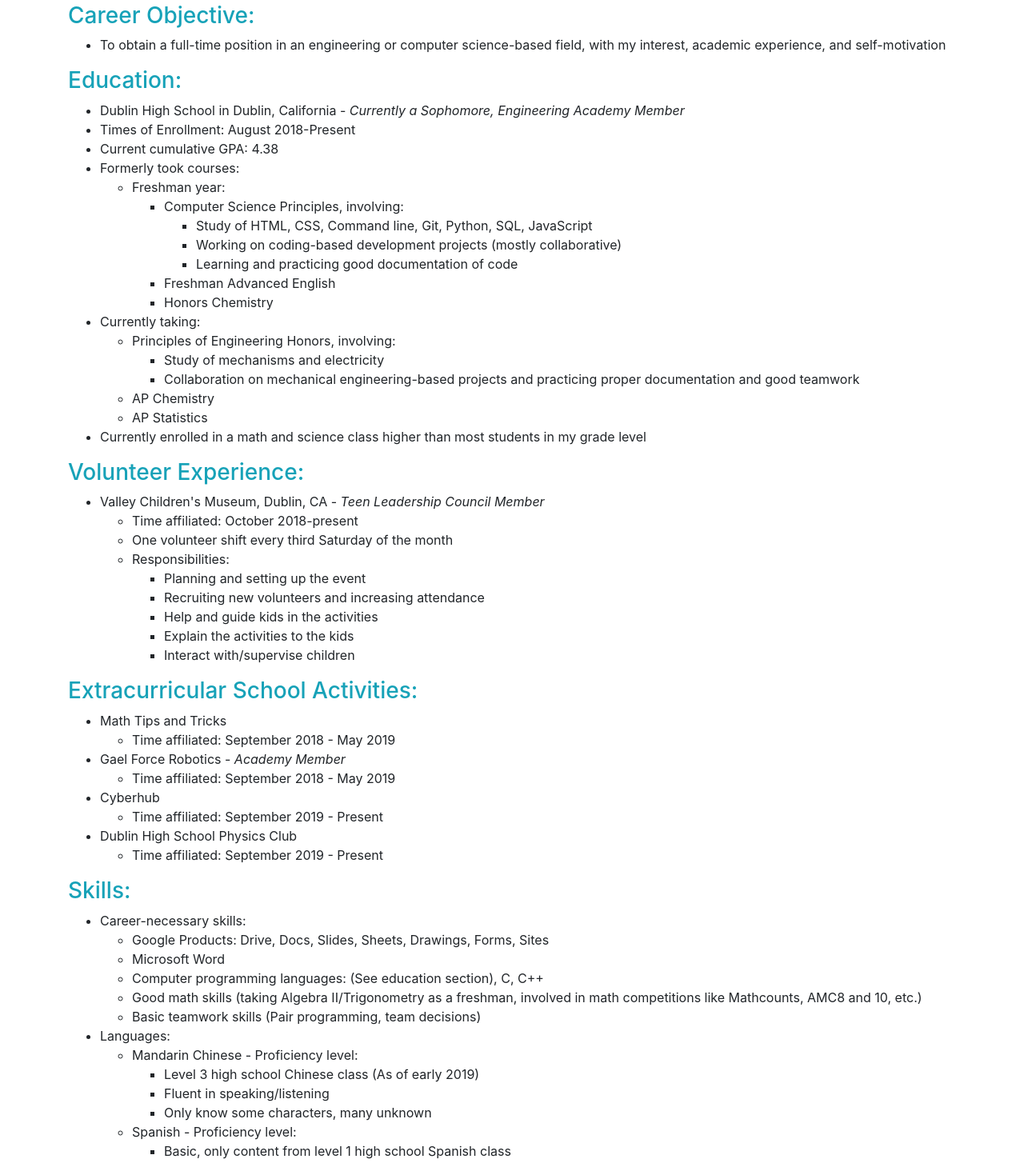
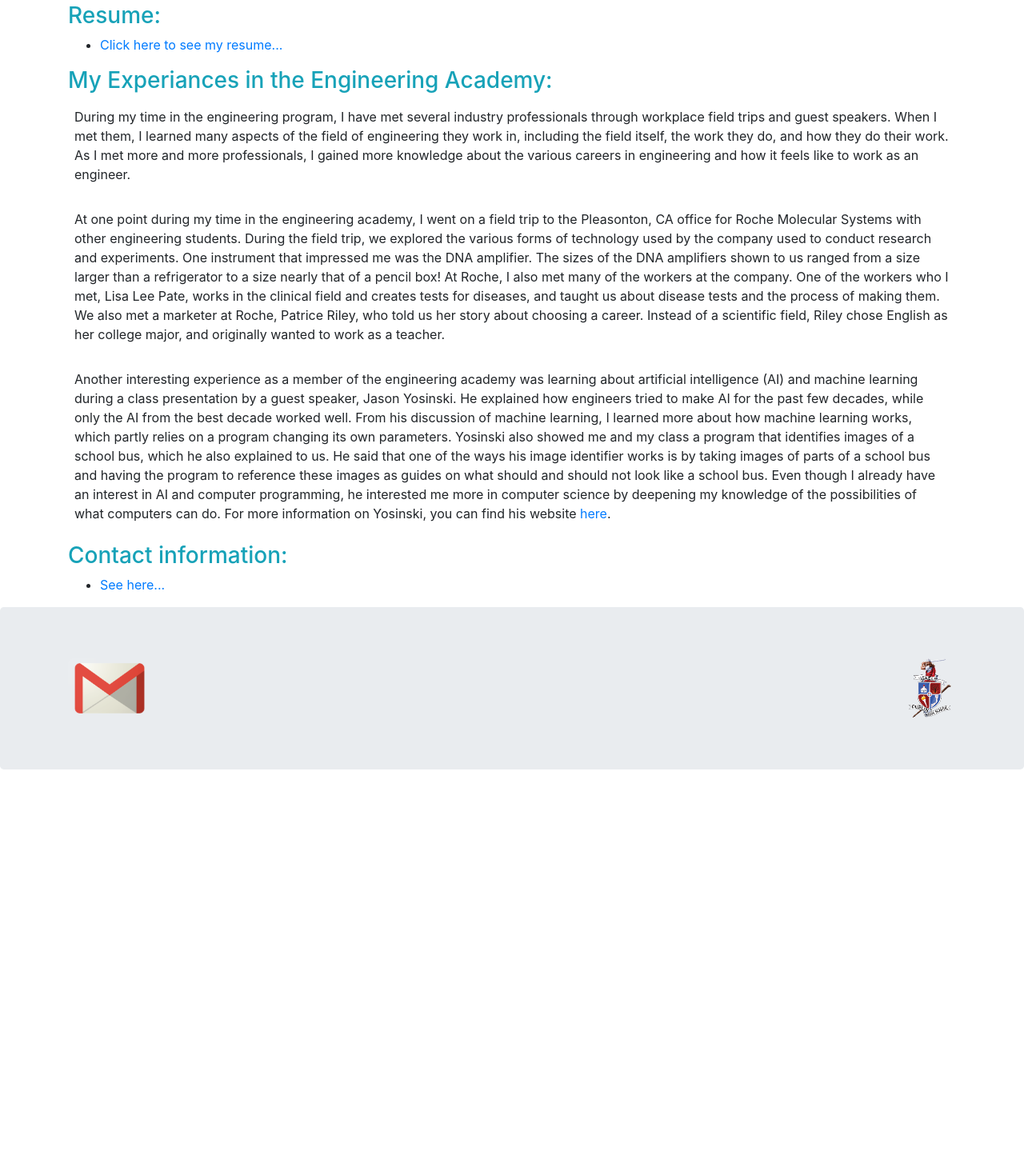
Before and after one commit to hctsmsl2018/portfolio, a plain HTML site: page xu_resume.html in a window 1280 px wide. Shown: the part 295-1759 px from the top of the page at 80% size. After the commit the page ends 1289 px from the top, so only its background shows below. Drawn offline with Linux system fonts and the light colour scheme.

Commit message:
PortfolioUpdate2

```diff
--- a/xu_resume.html
+++ b/xu_resume.html
@@ -10,145 +10,51 @@
 	<nav class="nav nav-pills nav-justified container">
 		<a class="nav-item nav-link" href="./index.html">Home</a>
 		<a class="nav-item nav-link" href="./xu_aboutme.html">About Me</a>
-		<div class="nav-item nav-link active">Resume</div>
+		<div class="nav-item nav-link active">Work Experience</div>
 		<a class="nav-item nav-link" href="./xu_projects.html">Projects</a>
 		<a class="nav-item nav-link" href="./xu_contact_me.html">Contact Me</a>
 	</nav>
 	<div class="jumbotron">
 		<div class="container">
 			<h1>
-				<strong class="text-success">Resume</strong>
+				<strong class="text-success">Work Experiance</strong>
                 </h1>
                 <h3 class="text-info">Derek Xu</h3>
             </div>
         </div>
         <div class="container medium">
-            <!--text-->
-            <h3 class="text-info">Career Objective:</h3>
+            <h3 class="text-info">Resume:</h3>
             <ul>
-                <li>To obtain a full-time position in an engineering or computer science-based field, with my interest, academic experience, and self-motivation</li>
-            </ul>
-            <h3 class="text-info">Education:</h3>
-            <ul>
-                <li>Dublin High School in Dublin, California -
-                   <i>Currently a Sophomore, Engineering Academy Member</i>
-                </li>
-                <li>Times of Enrollment: August 2018-Present</li>
-                <li>Current cumulative GPA: 4.38</li>
                 <li>
-                      Formerly took courses:
-                      <ul>
-                        <li>
-                          Freshman year:
-                            <ul>
-                                <li>
-                                    Computer Science Principles, involving:
-                                    <ul>
-                                        <li>Study of HTML, CSS, Command line, Git, Python, SQL, JavaScript</li>
-                                        <li>Working on coding-based development projects (mostly collaborative)</li>
-                                        <li>Learning and practicing good documentation of code</li>
-                                    </ul>
-                                </li>
-                                <li>Freshman Advanced English</li>
-                                <li>Honors Chemistry</li>
-                            </ul>
-                        </li>
-                    </ul>
-                </li>
-                <li>
-                    Currently taking:
-                    <ul>
-                        <li>
-                            Principles of Engineering Honors, involving:
-                            <ul>
-                                <li>Study of mechanisms and electricity</li>
-                                <li>Collaboration on mechanical engineering-based projects and practicing proper documentation and good teamwork</li>
-                            </ul>
-                        </li>
-                        <li>AP Chemistry</li>
-                        <li>AP Statistics</li>
-                    </ul>
-                </li>
-                <li>Currently enrolled in a math and science class higher than most students in my grade level</li>
-            </ul>
-            <h3 class="text-info" id="volunteer">Volunteer Experience:</h3>
-            <ul>
-                <li>Valley Children's Museum, Dublin, CA -
-                    <i>Teen Leadership Council Member</i>
-                    <ul>
-                        <li>Time affiliated: October 2018-present</li>
-                        <li>One volunteer shift every third Saturday of the month</li>
-                            <li>Responsibilities:
-                                <ul>
-                                    <li>Planning and setting up the event</li>
-                                    <li>Recruiting new volunteers and increasing attendance</li>
-                                    <li>Help and guide kids in the activities</li>
-                                    <li>Explain the activities to the kids</li>
-                                    <li>Interact with/supervise children</li>
-                                </ul>
-                            </li>
-                        </li>
-                    </ul>
+                  <a href="https://drive.google.com/file/d/1CR4i3uxMOeIuLVx3gqYWhYvuqlIc7Snm/view?usp=sharing" target="_blank">Click here to see my resume...</a>
                 </li>
             </ul>
-            <h3 class="text-info">Extracurricular School Activities:</h3>
-            <ul>
-                <li>
-                    Math Tips and Tricks
-                    <ul>
-                        <li>Time affiliated: September 2018 - May 2019</li>
-                    </ul>
-                </li>
-                <li>
-                    Gael Force Robotics -
-                    <i>Academy Member</i>
-                    <ul>
-                        <li>Time affiliated: September 2018 - May 2019</li>
-                    </ul>
-                </li>
-                <li>
-                    Cyberhub
-                    <ul>
-                        <li>Time affiliated: September 2019 - Present</li>
-                    </ul>
-                </li>
-                <li>
-                    Dublin High School Physics Club
-                    <ul>
-                        <li>Time affiliated: September 2019 - Present</li>
-                    </ul>
-                </li>
-            </ul>
-            <h3 class="text-info">Skills:</h3>
-            <ul>
-                <li>Career-necessary skills:
-                    <ul>
-                        <li>Google Products: Drive, Docs, Slides, Sheets, Drawings, Forms, Sites</li>
-                        <li>Microsoft Word</li>
-                        <li>Computer programming languages: (See education section), C, C++</li>
-                        <li>Good math skills (taking Algebra II/Trigonometry as a freshman, involved in math competitions like Mathcounts, AMC8 and 10, etc.)</li>
-                        <li>Basic teamwork skills (Pair programming, team decisions)</li>
-                    </ul>
-                </li>
-                <li>
-                    Languages:
-                    <ul>
-                        <li>Mandarin Chinese - Proficiency level:
-                            <ul>
-                                <li>Level 3 high school Chinese class (As of early 2019)</li>
-                                <li>Fluent in speaking/listening</li>
-                                <li>Only know some characters, many unknown</li>
-                            </ul>
-                        </li>
-                        <li>
-                            Spanish - Proficiency level:
-                            <ul>
-                                <li>Basic, only content from level 1 high school Spanish class</li>
-                            </ul>
-                        </li>
-                    </ul>
-                </li>
-            </ul>
+            <h3 class="text-info">My Experiances in the Engineering Academy:</h3>
+            <p class="p-2 bd-highlight medium">
+              During my time in the engineering program, I have met several industry professionals through workplace field trips and guest speakers.
+              When I met them, I learned many aspects of the field of engineering they work in, including the field itself, the work they do, and how they do their work.
+              As I met more and more professionals, I gained more knowledge about the various careers in engineering and how it feels like to work as an engineer.
+            </p>
+            <p class="p-2 bd-highlight medium">
+              At one point during my time in the engineering academy, I went on a field trip to the Pleasonton, CA office for Roche Molecular Systems with other engineering students.
+              During the field trip, we explored the various forms of technology used by the company used to conduct research and experiments.
+              One instrument that impressed me was the DNA amplifier.
+              The sizes of the DNA amplifiers shown to us ranged from a size larger than a refrigerator to a size nearly that of a pencil box!
+              At Roche, I also met many of the workers at the company.
+              One of the workers who I met, Lisa Lee Pate, works in the clinical field and creates tests for diseases, and taught us about disease tests and the process of making them.
+              We also met a marketer at Roche, Patrice Riley, who told us her story about choosing a career.
+              Instead of a scientific field, Riley chose English as her college major, and originally wanted to work as a teacher.
+            </p>
+            <p class="p-2 bd-highlight medium">
+              Another interesting experience as a member of the engineering academy was learning about artificial intelligence (AI) and machine learning during a class presentation by a guest speaker, Jason Yosinski.
+              He explained how engineers tried to make AI for the past few decades, while only the AI from the best decade worked well.
+              From his discussion of machine learning, I learned more about how machine learning works, which partly relies on a program changing its own parameters.
+              Yosinski also showed me and my class a program that identifies images of a school bus, which he also explained to us.
+              He said that one of the ways his image identifier works is by taking images of parts of a school bus and having the program to reference these images as guides on what should and should not look like a school bus.
+              Even though I already have an interest in AI and computer programming, he interested me more in computer science by deepening my knowledge of the possibilities of what computers can do.
+              For more information on Yosinski, you can find his website
+              <a href="http://www.yosinski.com" target="_blank">here</a>.
+            </p>
             <h3 class="text-info">Contact information:</h3>
             <ul>
                 <li>
```
